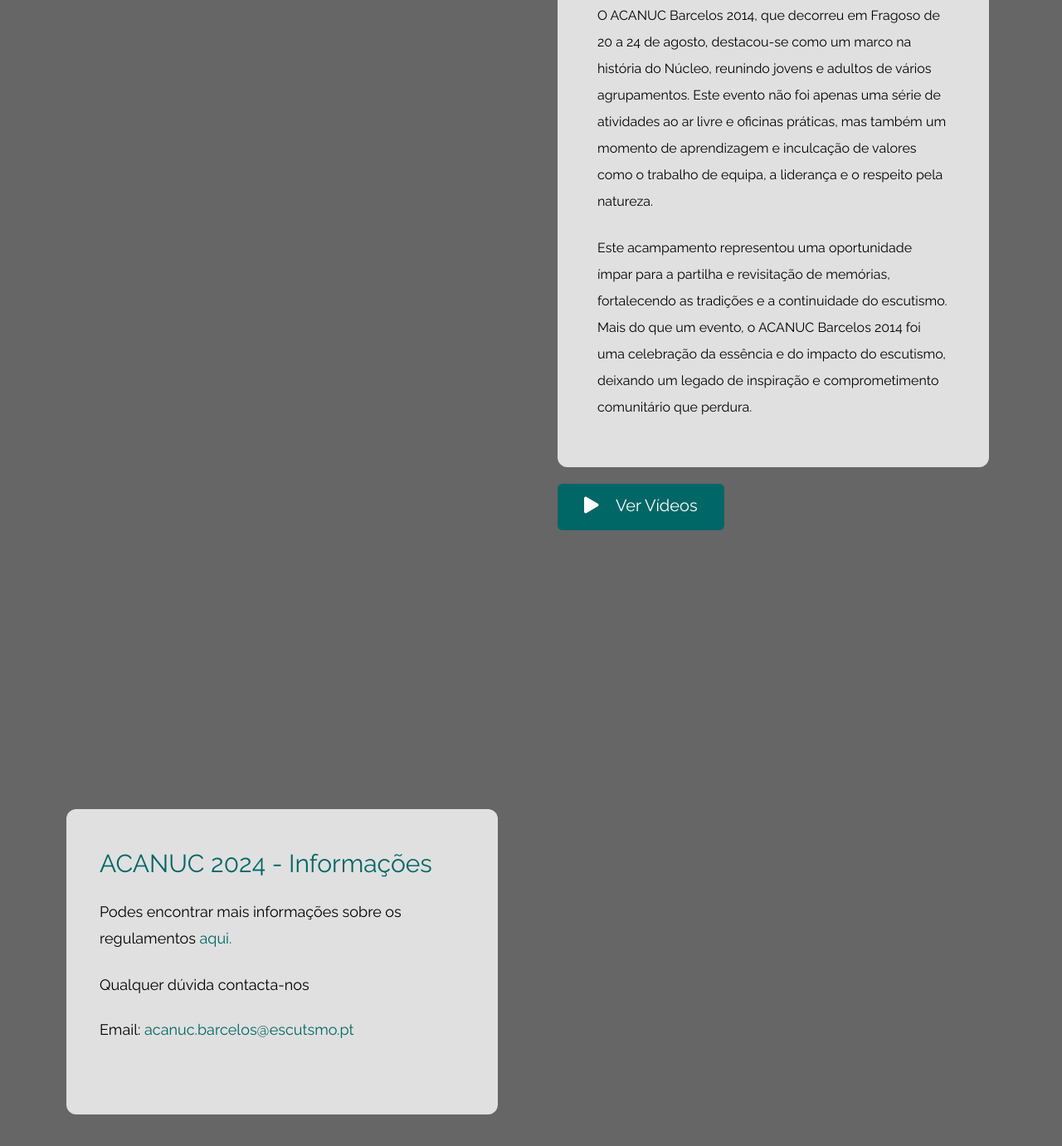
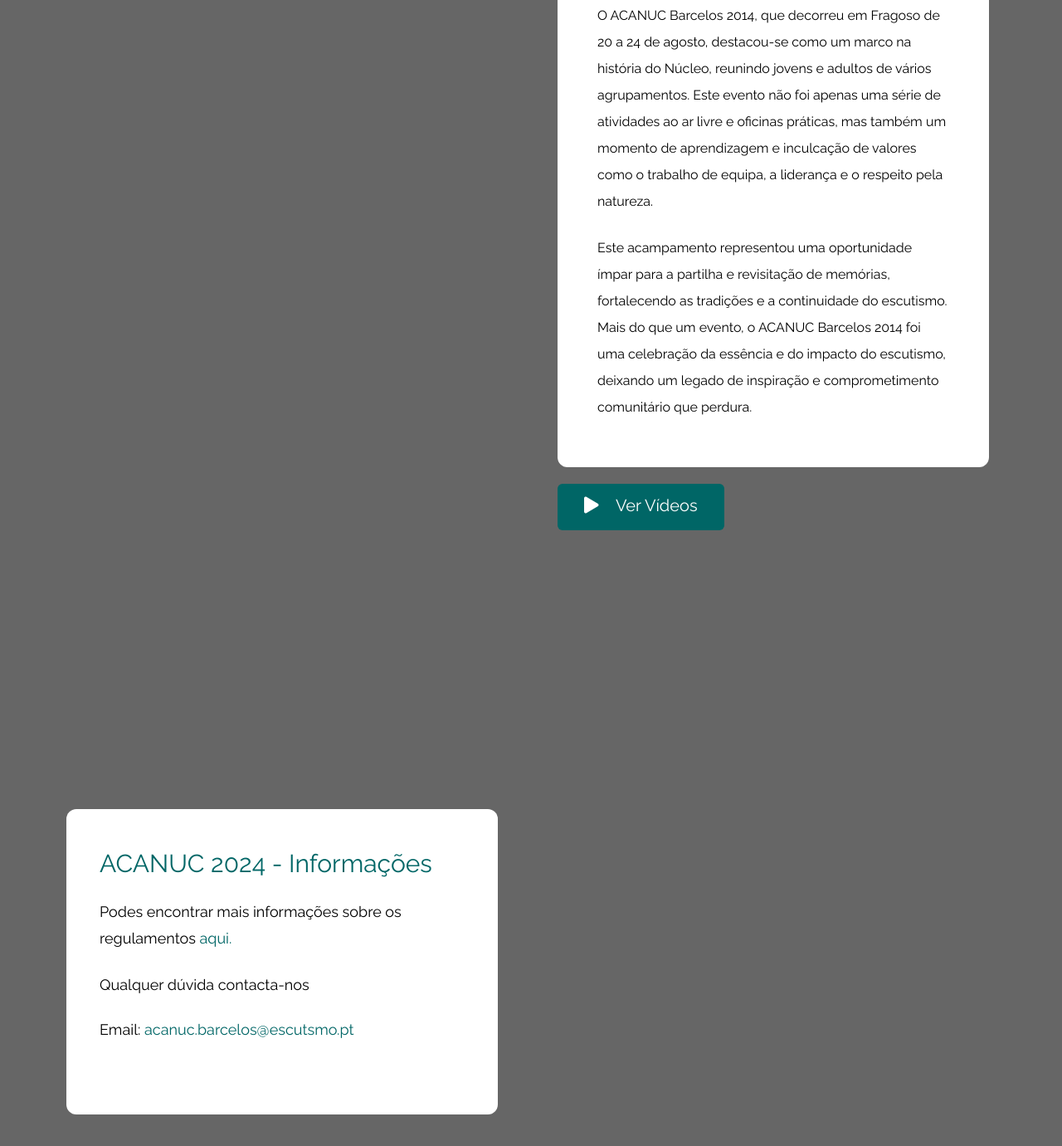
Before and after one commit to caridade1706/acanucbarcelos, a plain HTML site: page index.html in a window 1280 px wide. Shown: the part 2333-3714 px from the top of the page at 83% size. Drawn offline with nearby package versions, Linux system fonts and the light colour scheme.

Commit message:
Fix: opacity fixed

```diff
--- a/index.html
+++ b/index.html
@@ -59,7 +59,7 @@ https://www.tooplate.com/view/2126-antique-cafe
     <div id="about" class="parallax-window" data-parallax="scroll" data-image-src="img/primeira.jpg">
         <div class="container mx-auto tm-container py-24 sm:py-48">
             <div class="tm-item-container sm:ml-auto sm:mr-12 mx-auto sm:px-0 px-4">
-                <div class="bg-white bg-opacity-80 p-12 pb-14 rounded-xl mb-5">
+                <div class="bg-white bg-opacity-90 p-12 pb-14 rounded-xl mb-5">
                     <h2 class="mb-6 tm-text-green text-4xl font-medium">ACANUC 2014 - Fragoso</h2>
                     <p class="mb-6 text-base leading-8">
                         O ACANUC Barcelos 2014, que decorreu em Fragoso de 20 a 24 de agosto, destacou-se como um marco na história do Núcleo, reunindo jovens e adultos de vários agrupamentos. Este evento não foi apenas uma série de atividades ao ar livre e oficinas práticas, mas também um momento de aprendizagem e inculcação de valores como o trabalho de equipa, a liderança e o respeito pela natureza.
@@ -78,7 +78,7 @@ https://www.tooplate.com/view/2126-antique-cafe
     <div id="contact" class="parallax-window relative" data-parallax="scroll" data-image-src="img/segunda.jpg">
         <div class="container mx-auto tm-container pt-24 pb-48 sm:py-48">
             <div class="flex flex-col lg:flex-row justify-around items-center lg:items-stretch">
-                <div class="flex-1 rounded-xl px-10 py-12 m-5 bg-white bg-opacity-80 tm-item-container">
+                <div class="flex-1 rounded-xl px-10 py-12 m-5 bg-white bg-opacity-90 tm-item-container">
                     <h2 class="text-3xl mb-6 tm-text-green">ACANUC 2024 - Informações</h2>
                     <p class="mb-6 text-lg leading-8">
                         Podes encontrar mais informações sobre os regulamentos <a href="https://barcelos.escutismo.pt" class="hover:text-yellow-600 transition">aqui.</a>
```
